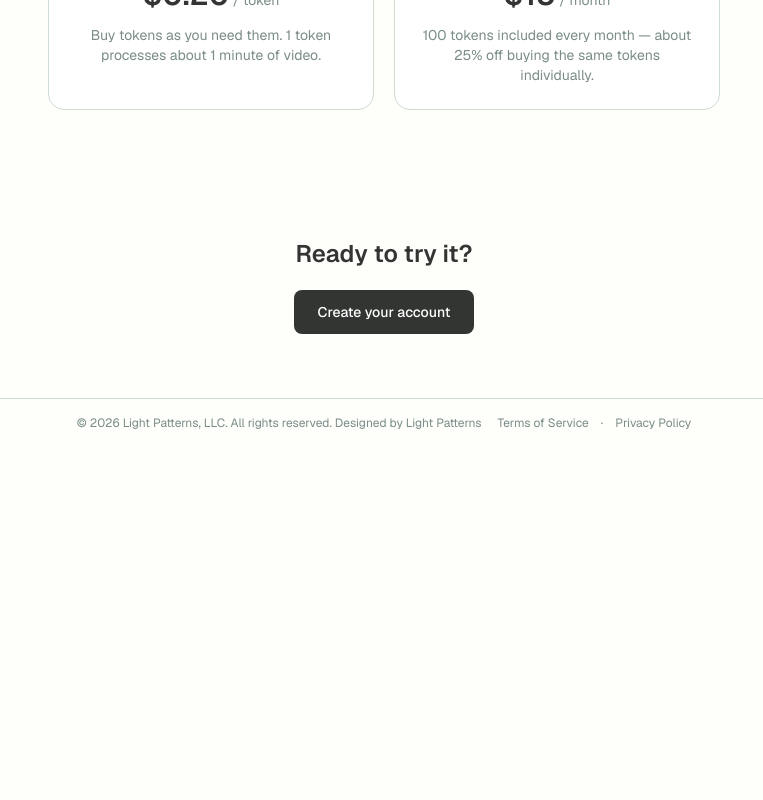
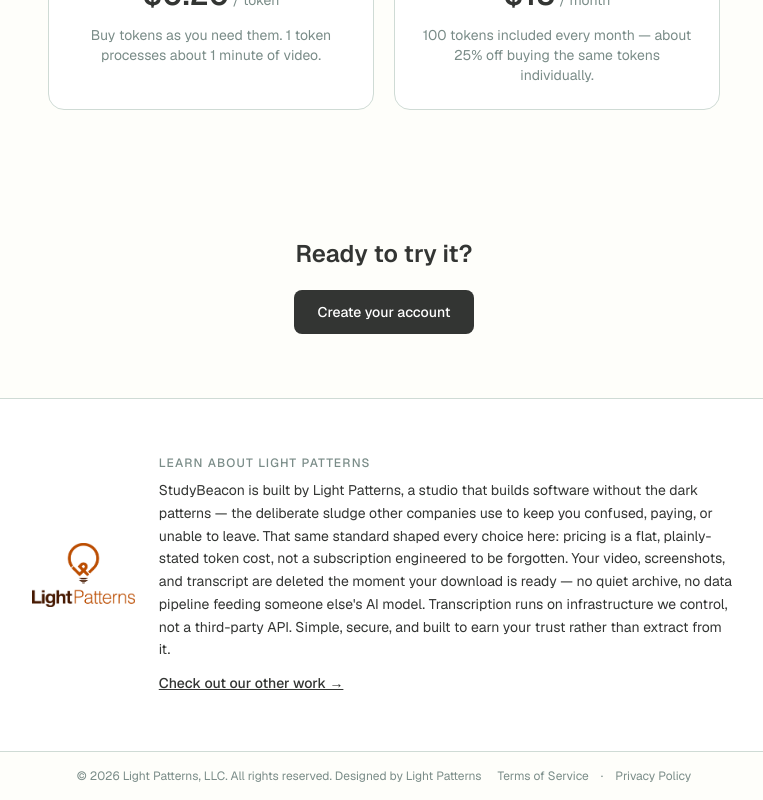
Before and after one commit to hnrywltn/screenScribe, a Next.js app: page / in a window 1280 px wide. Shown: the part 1689-2489 px from the top of the page, without its empty margins (256-1019 px from the left). Before the commit the page ends 2136 px from the top, so only its background shows below. Built offline with nearby package versions, Linux system fonts and the light colour scheme; no server answers.

Commit message:
Auto-commit 2026-08-20 13:13:47

```diff
--- a/app/(marketing)/page.tsx
+++ b/app/(marketing)/page.tsx
@@ -1,4 +1,5 @@
 import Link from "next/link";
+import Image from "next/image";
 import { Camera, FileText, Film, Lock } from "lucide-react";
 import FeatureCard from "@/components/FeatureCard";
 import PricingCard from "@/components/PricingCard";
@@ -109,6 +110,41 @@ export default function MarketingHomePage() {
           Create your account
         </Link>
       </section>
+
+      {/* Light Patterns */}
+      <section className="border-t border-[var(--color-border)] bg-white py-14">
+        <div className="max-w-3xl mx-auto px-4 sm:px-8 flex flex-col sm:flex-row items-start sm:items-center gap-6">
+          <Image
+            src="/light-patterns-logo.png"
+            alt="Light Patterns"
+            width={1039}
+            height={647}
+            className="h-16 w-auto shrink-0"
+          />
+          <div>
+            <h2 className="text-xs uppercase tracking-widest font-medium text-[var(--color-muted)]">
+              Learn about Light Patterns
+            </h2>
+            <p className="mt-2 text-sm text-[var(--color-text)] leading-relaxed">
+              StudyBeacon is built by Light Patterns, a studio that builds software without the dark patterns — the
+              deliberate sludge other companies use to keep you confused, paying, or unable to leave. That same
+              standard shaped every choice here: pricing is a flat, plainly-stated token cost, not a subscription
+              engineered to be forgotten. Your video, screenshots, and transcript are deleted the moment your download
+              is ready — no quiet archive, no data pipeline feeding someone else&apos;s AI model. Transcription runs on
+              infrastructure we control, not a third-party API. Simple, secure, and built to earn your trust rather
+              than extract from it.
+            </p>
+            <a
+              href="https://lightpatternsonline.com"
+              target="_blank"
+              rel="noopener noreferrer"
+              className="mt-3 inline-block text-sm font-medium text-[var(--color-text)] underline hover:opacity-70 transition-opacity"
+            >
+              Check out our other work →
+            </a>
+          </div>
+        </div>
+      </section>
     </div>
   );
 }
```
Also changed, not shown: public/light-patterns-logo.png (added).
